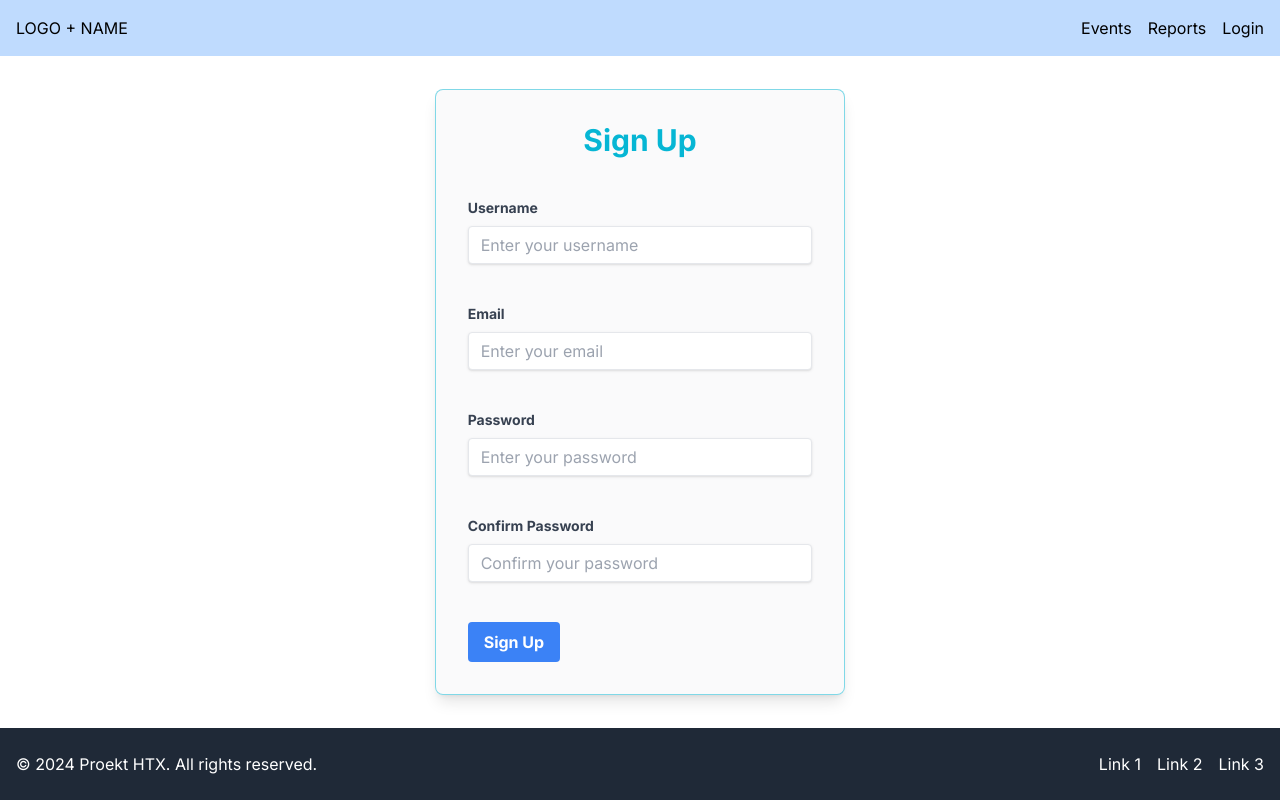
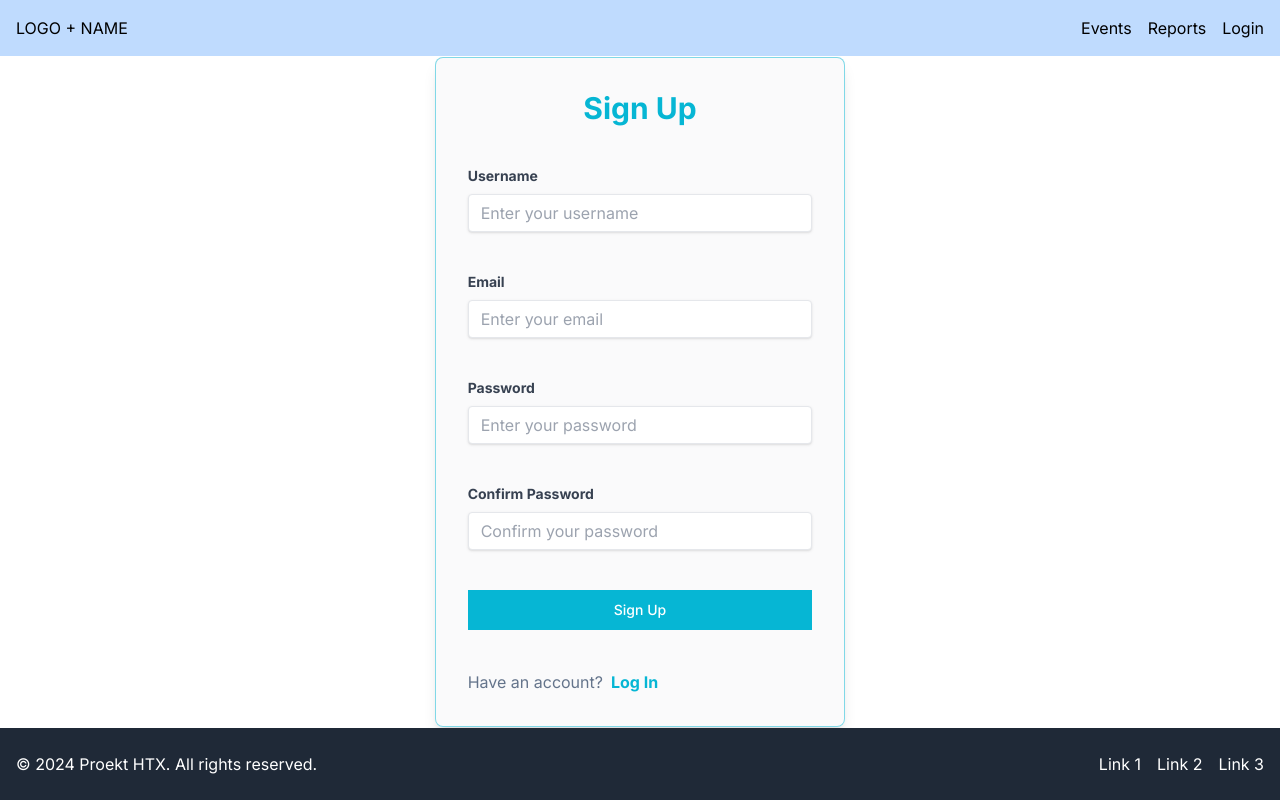
Before and after one commit to krsultov/CtrlAltDefeat-HTX, a Next.js app in the folder ctrlaltdefeat-htx/: page /signup in a window 1280 px wide. Built offline with nearby package versions, Linux system fonts and the light colour scheme.

Commit message:
sign in changes

```diff
--- a/ctrlaltdefeat-htx/app/signup/page.js
+++ b/ctrlaltdefeat-htx/app/signup/page.js
@@ -1,4 +1,5 @@
  "use client"
+import Link from 'next/link';
 import React from 'react';
 import { useForm } from 'react-hook-form';
 
@@ -63,12 +64,13 @@ const SignUpForm = () => {
           {errors.confirmPassword && <p className="text-red-500 text-xs italic">{errors.confirmPassword.message}</p>}
         </div>
         <div className="flex items-center justify-between">
-          <button
-            type="submit"
-            className="bg-blue-500 hover:bg-blue-700 text-white font-bold py-2 px-4 rounded focus:outline-none focus:shadow-outline"
-          >
-            Sign Up
-          </button>
+            <button type="submit"
+                className="w-full text-white bg-cyan-500 hover:bg-cyan-600 font-medium rouded-lg text-sm px-5 py-2.5 text-center"> Sign Up
+            </button>
+        </div>
+        <div className='flex gap-2'>
+            <h className="text-slate-500">Have an account?</h>
+            <Link href="/login" className="text-cyan-500 font-bold">Log In</Link>
         </div>
       </form>
     </div>
```
